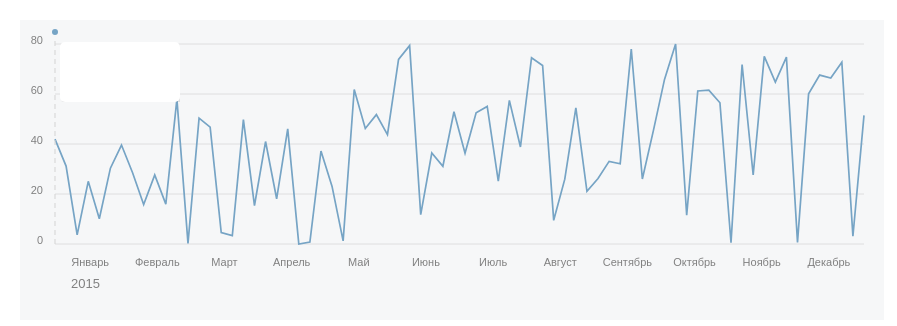
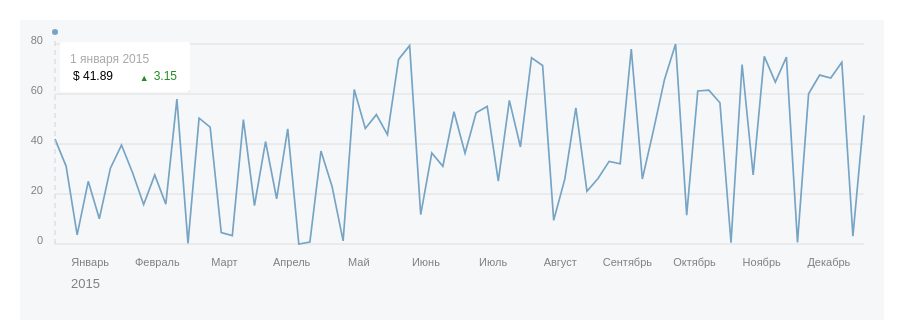
Before and after one commit to mikhailKilin/tink_test, a React (Create React App) app: page / in a window 1280 px wide. Shown: the top 326 px of the page, without its empty margins (0-897 px from the left). Built offline with nearby package versions, Linux system fonts and the light colour scheme.

Commit message:
third commit

```diff
--- a/src/Chart/TooltipInfo.js
+++ b/src/Chart/TooltipInfo.js
@@ -1,18 +1,24 @@
 import React from 'react'
-const tooltipHeight = 60
-const tooltipWidth = 120
-const getXYCoord = (x,y, params) => {
+const tooltipHeight = 50
+const tooltipWidth = 130
+const months = ['января', 'февраля', 'марта', 'апреля',
+  'мая', 'июня', 'июля', 'августа', 'сентября',
+  'октября', 'ноября', 'декабря']
+const formatDate = (date) => {
+  return `${date.getDate()} ${months[date.getMonth()]} ${date.getFullYear()}`
+}
+const getXYCoord = (x, y, params) => {
   let xIncr = 0
   let yIncr = 0
-  if(y - tooltipHeight <=0) {
+  if (y - tooltipHeight <= 0) {
     yIncr = 10
   } else {
     yIncr = -70
   }
-  if(x + tooltipWidth >=  (params.width - params.margin.left - params.margin.right)) {
-    xIncr = - 125
+  if (x + tooltipWidth >= (params.width - params.margin.left - params.margin.right)) {
+    xIncr = -125
   } else {
-    xIncr = + 5
+    xIncr = +5
   }
   return {xIncr, yIncr}
 }
@@ -22,11 +28,14 @@ const tooltipInfo = ({coordinates, params, data}) => {
     <foreignObject x={coordinates.x + coordsIncrs.xIncr}
                    y={coordinates.y + coordsIncrs.yIncr} width={tooltipWidth} height={tooltipHeight}>
       <div className="tooltip">
-        {/*
-         <div className="tooltip__date">{data.date.toString()}</div>
-         <div className="tooltip__value">{data.value}</div>
-         <div className="tooltip__percents">{data.percents}</div>
-         */}
+        <div className="tooltip__date">{formatDate(data.date)}</div>
+        <div className="flex-row">
+          <div className="tooltip__value">{`$ ${data.value.toFixed(2)}`}</div>
+          <div className="tooltip__percents">
+            <div className="tooltip_triangle">&#9650;</div>
+            <div>{data.percents.toFixed(2)}</div>
+            </div>
+        </div>
       </div>
     </foreignObject>
   )
--- a/src/Chart/styles.css
+++ b/src/Chart/styles.css
@@ -36,11 +36,15 @@
 }
 
 .tooltip {
-    box-shadow: 2px 3px 2px rgba(0,0,0,0.1);
+    font-weight: 100;
+    box-shadow: 2px 3px 2px rgba(0, 0, 0, 0.1);
     width: 100%;
     height: 100%;
     background: white;
-    border-radius: 5px;
+    border-radius: 3px;
+    font-size: 12px;
+    padding: 10px;
+    box-sizing: border-box;
 }
 
 .tooltip__line {
@@ -48,3 +52,32 @@
     stroke: lightgrey;
     stroke-width: 1;
 }
+.tooltip__date {
+    color: darkgray;
+}
+.tooltip__percents {
+    display: flex;
+    flex-direction: row;
+    justify-content: center;
+    align-items: flex-end;
+    color: forestgreen;
+}
+
+.tooltip_triangle {
+    margin-right:5px;
+    font-size: 9px;
+}
+
+.flex-row {
+    display: flex;
+    flex-direction: row;
+    justify-content: space-between;
+    align-items: stretch;
+    margin:3px;
+}
+.flex-row-end {
+    display: flex;
+    flex-direction: row;
+    justify-content: center;
+    align-items: flex-end;
+}
```
